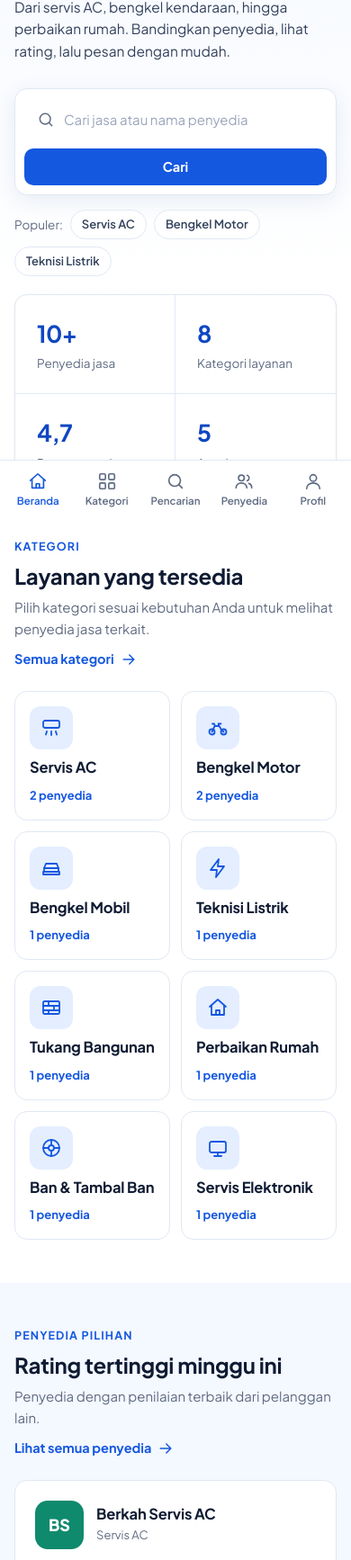
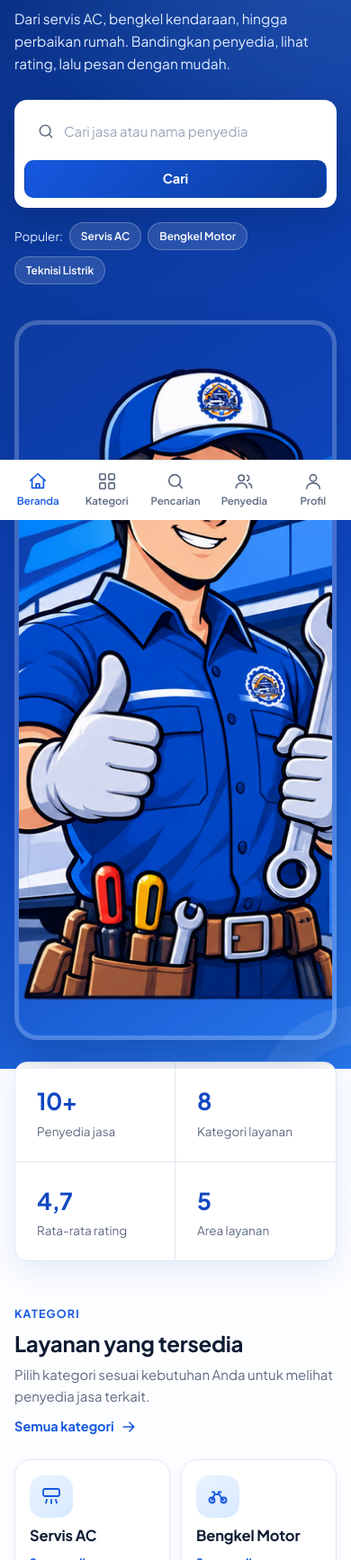
Before and after one commit to AbrorAssidiq/Jasa-Kita, a plain HTML site: page JasaKita-Frontend-Start/JasaKita-Guest/beranda.html in a window 390 px wide. Shown: the part 266-2000 px from the top of the page at 90% size. Drawn offline with Linux system fonts and the light colour scheme.

Commit message:
Improve blue guest homepage styling and card interactions

```diff
--- a/JasaKita-Frontend-Start/JasaKita-Guest/assets/css/style.css
+++ b/JasaKita-Frontend-Start/JasaKita-Guest/assets/css/style.css
@@ -433,3 +433,173 @@ button { cursor: pointer; }
 @media (prefers-reduced-motion: reduce) {
   * { animation-duration: .01ms !important; transition-duration: .01ms !important; scroll-behavior: auto !important; }
 }
+
+
+/* ==========================================================
+   PENYEMPURNAAN TEMA BIRU — Beranda Guest
+   Ditambahkan tanpa menghapus aturan dan komponen yang ada.
+   ========================================================== */
+
+/* Latar halaman dan permukaan konten */
+body {
+  background: linear-gradient(180deg, #f2f7ff 0%, #ffffff 42%, #f5f8ff 100%);
+}
+
+/* Hero biru sebagai fokus utama beranda */
+.hero {
+  color: #fff;
+  background:
+    radial-gradient(circle at 85% 18%, rgba(120, 180, 255, .30), transparent 30%),
+    linear-gradient(128deg, #082d79 0%, #0f47c2 48%, #2878ec 100%);
+  position: relative;
+}
+.hero::after {
+  content: "";
+  position: absolute;
+  width: 360px;
+  height: 360px;
+  right: -130px;
+  bottom: -230px;
+  border: 42px solid rgba(255,255,255,.08);
+  border-radius: 50%;
+  pointer-events: none;
+}
+.hero .container { position: relative; z-index: 1; }
+.hero h1 { color: #fff; }
+.hero h1 em { color: #b9d8ff; }
+.hero .lead { color: #e0ecff; }
+.hero .badge {
+  background: rgba(255,255,255,.16);
+  color: #fff;
+  border: 1px solid rgba(255,255,255,.2);
+}
+.hero-search {
+  border-color: rgba(255,255,255,.55);
+  box-shadow: 0 14px 34px rgba(3, 26, 78, .22);
+}
+.hero-search .input { background: transparent; }
+.hero-search .btn-primary {
+  background: linear-gradient(135deg, #1558e0, #0b3c9e);
+}
+.hero-tags { color: #d9e8ff; }
+.hero-tags a {
+  color: #fff;
+  background: rgba(255,255,255,.12);
+  border-color: rgba(255,255,255,.25);
+}
+.hero-tags a:hover {
+  color: #0a2a6b;
+  background: #fff;
+  border-color: #fff;
+}
+.hero-art img {
+  width: 100%;
+  aspect-ratio: 4 / 3;
+  object-fit: cover;
+  object-position: center;
+  border-radius: 26px;
+  border: 5px solid rgba(255,255,255,.22);
+  box-shadow: 0 22px 48px rgba(3, 26, 78, .25);
+}
+
+/* Statistik dibuat lebih terstruktur */
+.stats {
+  overflow: hidden;
+  border-color: #dce8fb;
+  box-shadow: 0 12px 32px rgba(15, 71, 194, .09);
+}
+.stat { transition: background .2s ease; }
+.stat:hover { background: #f4f8ff; }
+.stat b { color: #0f47c2; }
+
+/* Kartu kategori dan penyedia */
+.cat-card, .prov-card {
+  border-color: #e0e9f8;
+  border-radius: 18px;
+  box-shadow: 0 5px 18px rgba(16, 55, 120, .045);
+  transition: transform .22s ease, box-shadow .22s ease, border-color .22s ease;
+}
+.cat-card:hover, .prov-card:hover {
+  transform: translateY(-5px);
+  border-color: #8db8f5;
+  box-shadow: 0 14px 30px rgba(15, 71, 194, .13);
+}
+.cat-card:active, .prov-card:active {
+  transform: scale(.975);
+  box-shadow: 0 4px 12px rgba(15, 71, 194, .12);
+}
+.cat-icon {
+  border-radius: 15px;
+  background: linear-gradient(145deg, #eaf3ff, #d8e9ff);
+  box-shadow: inset 0 1px 0 rgba(255,255,255,.9);
+}
+
+/* Placeholder foto persegi; dapat diganti foto asli ketika tersedia */
+.avatar {
+  width: 76px;
+  height: 76px;
+  aspect-ratio: 1 / 1;
+  flex: 0 0 76px;
+  border-radius: 16px;
+  overflow: hidden;
+  object-fit: cover;
+}
+.prov-top .avatar {
+  display: grid;
+  place-items: center;
+  font-size: 20px;
+  letter-spacing: .04em;
+  color: #fff;
+  background-image: linear-gradient(145deg, rgba(255,255,255,.2), rgba(5,35,100,.22));
+  box-shadow: inset 0 0 0 1px rgba(255,255,255,.24);
+}
+.prov-card .prov-top { align-items: center; }
+.prov-card .prov-top h3 { margin-bottom: 4px; }
+.prov-card .prov-foot .btn { transition: transform .18s ease, background .18s ease; }
+.prov-card .prov-foot .btn:active { transform: scale(.95); }
+
+/* Kartu langkah dan ajakan daftar */
+.step {
+  border-radius: 18px;
+  box-shadow: 0 5px 18px rgba(16, 55, 120, .045);
+  transition: transform .2s ease, box-shadow .2s ease;
+}
+.step:hover {
+  transform: translateY(-3px);
+  box-shadow: 0 12px 26px rgba(15, 71, 194, .09);
+}
+.cta {
+  background:
+    radial-gradient(circle at 92% 10%, rgba(130,190,255,.28), transparent 28%),
+    linear-gradient(120deg, #082d79, #0f47c2 58%, #2878ec);
+  box-shadow: 0 16px 36px rgba(15, 71, 194, .16);
+}
+
+/* Interaksi klik yang terasa, tetapi tetap ringan */
+.btn { transition: transform .18s ease, box-shadow .18s ease, background .18s ease; }
+.btn:active { transform: scale(.97); }
+a, button { -webkit-tap-highlight-color: rgba(21, 88, 224, .12); }
+
+@media (max-width: 820px) {
+  .hero { background:
+    radial-gradient(circle at 95% 4%, rgba(120,180,255,.24), transparent 28%),
+    linear-gradient(145deg, #082d79, #0f47c2 65%, #2878ec);
+  }
+  .hero .container { padding-block: 36px 32px; }
+  .hero h1 { color: #fff; }
+  .hero .lead { color: #e0ecff; }
+  .hero-search { flex-direction: row; }
+  .hero-search .btn { width: auto; }
+  .hero-art { display: block; margin-top: 8px; }
+  .hero-art img { max-width: 100%; aspect-ratio: 16 / 9; }
+  .hero::after { width: 240px; height: 240px; right: -130px; bottom: -170px; }
+}
+@media (max-width: 560px) {
+  .hero h1 { font-size: 32px; }
+  .hero-search { flex-direction: column; }
+  .hero-search .btn { width: 100%; }
+  .hero-tags { gap: 7px; }
+  .hero-tags a { font-size: 12px; }
+  .prov-card { padding: 18px; }
+  .prov-top .avatar { width: 68px; height: 68px; flex-basis: 68px; }
+}
```
